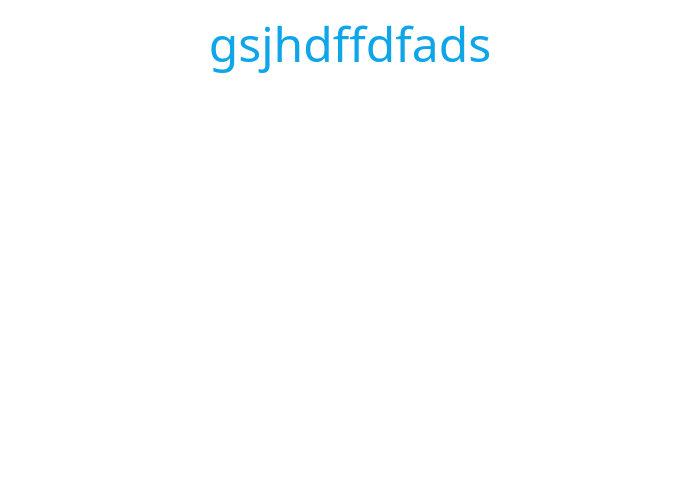
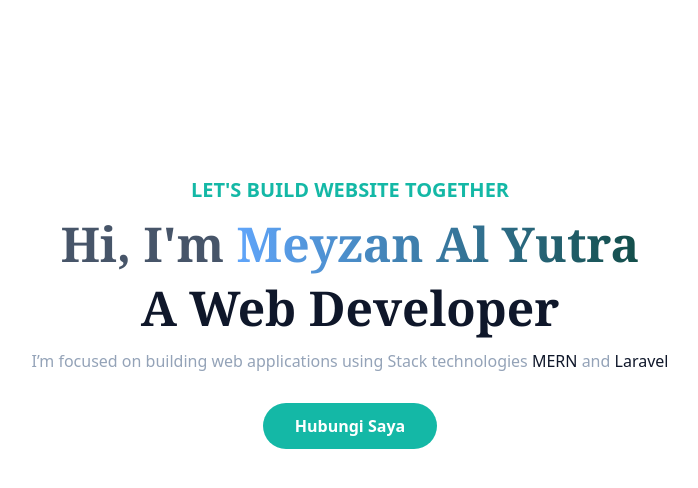
Before and after one commit to Meyzan16/Project-tailwind-portopolio, a website: page public/index.html in a window 1280 px wide. Shown: the whole page, without its empty margins (290-988 px from the left). Drawn offline with Linux system fonts and the light colour scheme.

Commit message:
create section hero

```diff
--- a/public/index.html
+++ b/public/index.html
@@ -6,9 +6,74 @@
     <meta name="viewport" content="width=device-width, initial-scale=1.0">
     <title>Document</title>
     <link href="dist/output.css" rel="stylesheet">
+    <link href="https://fonts.googleapis.com/css2?family=Inter:wght@500&display=swap" rel="stylesheet">
+    <link rel="preconnect" href="https://fonts.googleapis.com">
+<link rel="preconnect" href="https://fonts.gstatic.com" crossorigin>
+<link href="https://fonts.googleapis.com/css2?family=Poppins:ital,wght@1,600&display=swap" rel="stylesheet">
 </head>
 <body>
-    <h1 class="text-5xl text-sky-500 mt-5
-    text-center">gsjhdffdfads</h1>
+
+
+    <!-- section hero atau pertama kali dilihat oleh user nya -->
+    <section id="home" class="pt-44">
+        <div class="container">
+            <!-- div flex untuk pembungkus elemen elemen di sebuah section -->
+            <div class="flex flex-wrap">
+                <!-- khusus mobile -->
+                <!-- kolom sebelah kiri -->
+                <!-- jika mau dua kolom maka tambahkan lg:w-1/2 self-center -->
+                <div class="w-full  mx-auto text-center px-4 ">
+                    <h1 class="text-xs font-semibold text-primary sm:text-xl mb-4">
+                        LET'S BUILD WEBSITE TOGETHER
+
+                    </h1>
+                    <h1 class="font-serif font-bold text-slate-600 text-2xl sm:text-4xl lg:text-5xl">
+                        Hi, I'm
+                        <span class="font-inter font-serif text-primary font-semibold bg-gradient-to-r
+                         from-blue-400 to-teal-900 bg-clip-text text-transparent ">
+                            Meyzan Al Yutra
+                        </span>
+                    </h1>
+                    <h2 class="font-medium text-slate-500 mt-4  ">
+                       <span class="font-serif text-dark text-3xl text-2xl sm:text-4xl lg:text-5xl font-semibold">
+                        A Web Developer
+                       </span>
+                    </h2>
+                    <!-- leading relaxes supaya tulisan nyta tidakk terlalu mepertt -->
+                    <p class="font-medium text-slate-400 mt-4 mb-10 leading-relaxed">
+                        I’m focused on building web applications using  Stack technologies
+                       <span class="text-dark font">
+                        MERN
+                       </span> and
+                       <span class="text-dark font">
+                        Laravel
+                       </span>
+                    </p>
+
+                    <a href="#" class="text-base font-semibold text-white bg-primary py-3 px-8
+                    rounded-full hover:shadow-lg hover:opacity-80 transition duration-300 ease-in-out">Hubungi Saya</a>
+                </div>
+
+                <!-- kolom sebelah kanan -->
+                <!-- <div class="w-full self-end px-2 lg:w-1/2">
+                    <div class="relative mt-10 lg:mt-0 lg:right-0">
+                        <img src="./img/preview-poto.png" alt="meyzan"
+                        class="max-w-full mx-auto rounded-[6.5rem]">
+                        <span class="absolute bottom-5 -z-10 left-1/2 -translate-x-1/2 md:scale-125
+                        ">
+                            <svg width="400" height="400" viewBox="0 0 200 200" xmlns="http://www.w3.org/2000/svg">
+                                <path fill="#14b8a6"
+                                d="M48.8,-53.7C58.8,-38.8,59.5,-19.4,56,-3.5C52.5,12.4,44.8,24.8,34.8,33.3C24.8,41.8,12.4,46.4,2.2,44.2C-8,42,-15.9,32.9,-25,24.4C-34,15.9,-44.2,8,-47.9,-3.7C-51.7,-15.4,-49,-30.9,-39.9,-45.8C-30.9,-60.8,-15.4,-75.3,2,-77.3C19.4,-79.3,38.8,-68.7,48.8,-53.7Z"
+                                transform="translate(100 100) scale(1.3)" />
+                              </svg>
+                        </span>
+                    </div>
+                </div> -->
+            </div>
+        </div>
+    </section>
+    <!-- end hero section -->
+
+
 </body>
 </html>
--- a/tailwind.config.js
+++ b/tailwind.config.js
@@ -2,7 +2,23 @@
 module.exports = {
   content: ['./public/**/*.{html,js}'],
   theme: {
-    extend: {},
+    container: {
+      center:true,
+      padding:'16px',
+    },
+    extend: {
+      fontFamily: {
+        inter:['Inter'],
+        poppins:['Poppins'],
+      },
+      colors: {
+        primary: '#14b8a6',
+        dark: '#0f172a',
+      },
+      screens:{
+        '2xl':'1320px',
+      },
+    },
   },
   plugins: [],
 }
```
Also changed, not shown: public/dist/output.css, public/img/Meyzan-preview.png (added), public/img/preview-poto.png (added).
